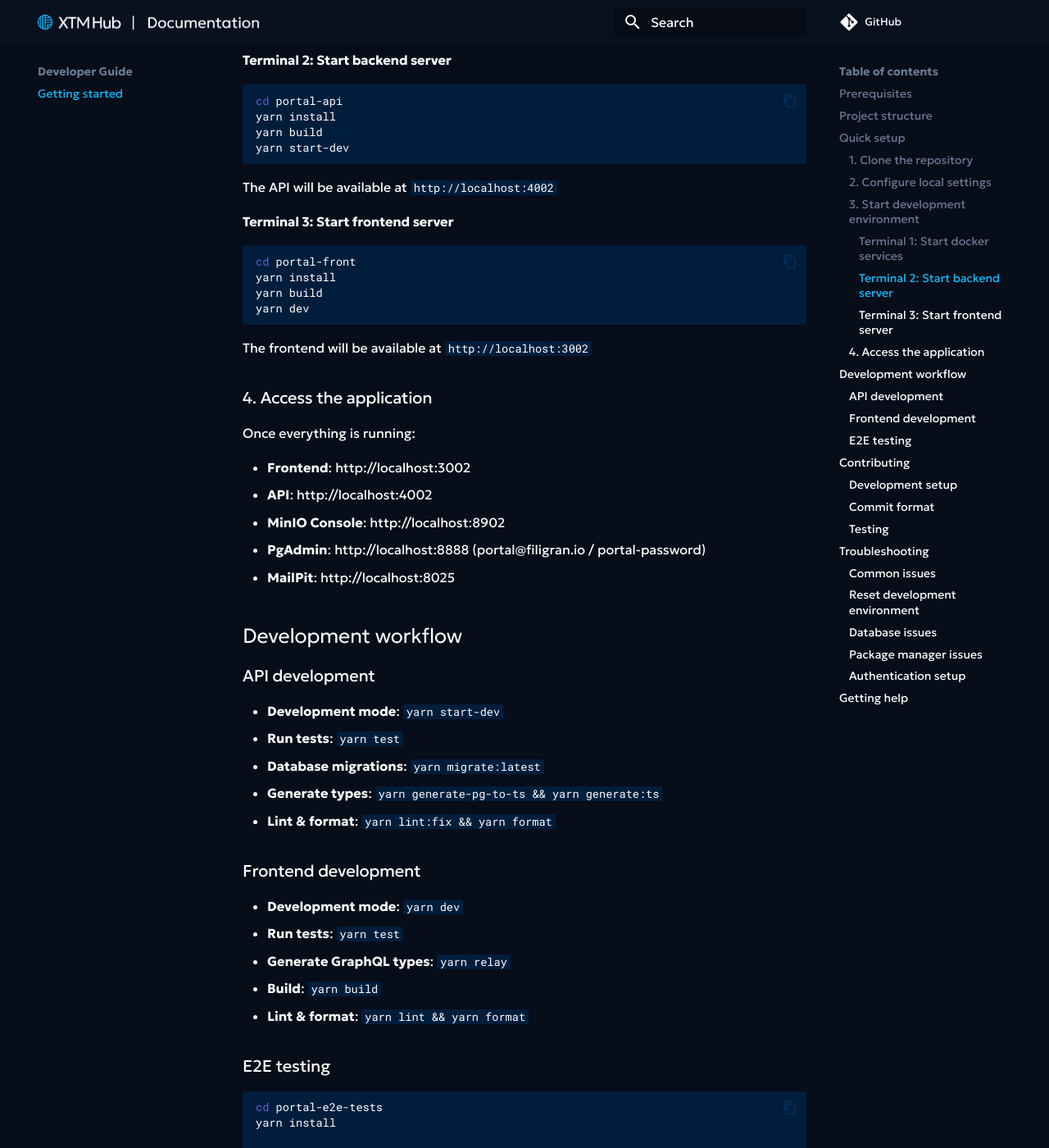
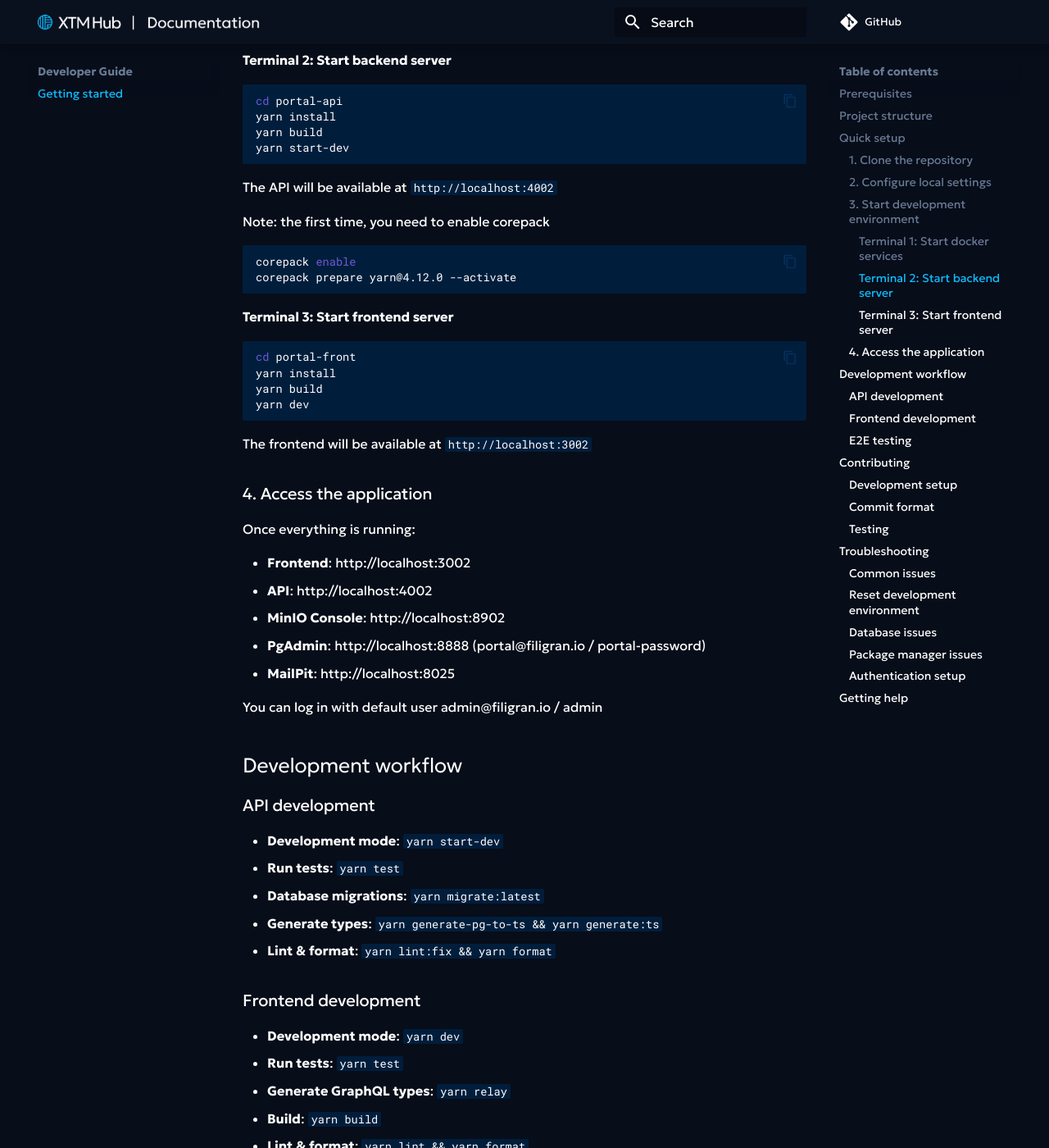
Before and after one commit to FiligranHQ/xtm-hub-docs, an MkDocs documentation site: the page built from docs/getting-started.md, in a window 1280 px wide and 1400 px high, scrolled down 2074 px. Shown: the whole window at 82% size. Built offline with MkDocs 1.6.1 and Material for MkDocs 9.7.7, drawn with Linux system fonts in a browser that asks for light colours; comment, search, counter and statistics services are not loaded; the version menu is left out.

Commit message:
[doc] small updates in install documentation

````diff
--- a/docs/getting-started.md
+++ b/docs/getting-started.md
@@ -98,6 +98,12 @@ yarn start-dev
 
 The API will be available at `http://localhost:4002`
 
+Note: the first time, you need to enable corepack
+```bash
+corepack enable
+corepack prepare yarn@4.12.0 --activate
+```
+
 #### Terminal 3: Start frontend server
 
 ```bash
@@ -118,6 +124,8 @@ Once everything is running:
 - **MinIO Console**: http://localhost:8902
 - **PgAdmin**: http://localhost:8888 (portal@filigran.io / portal-password)
 - **MailPit**: http://localhost:8025
+
+You can log in with default user admin@filigran.io / admin
 
 ## Development workflow
 
````
